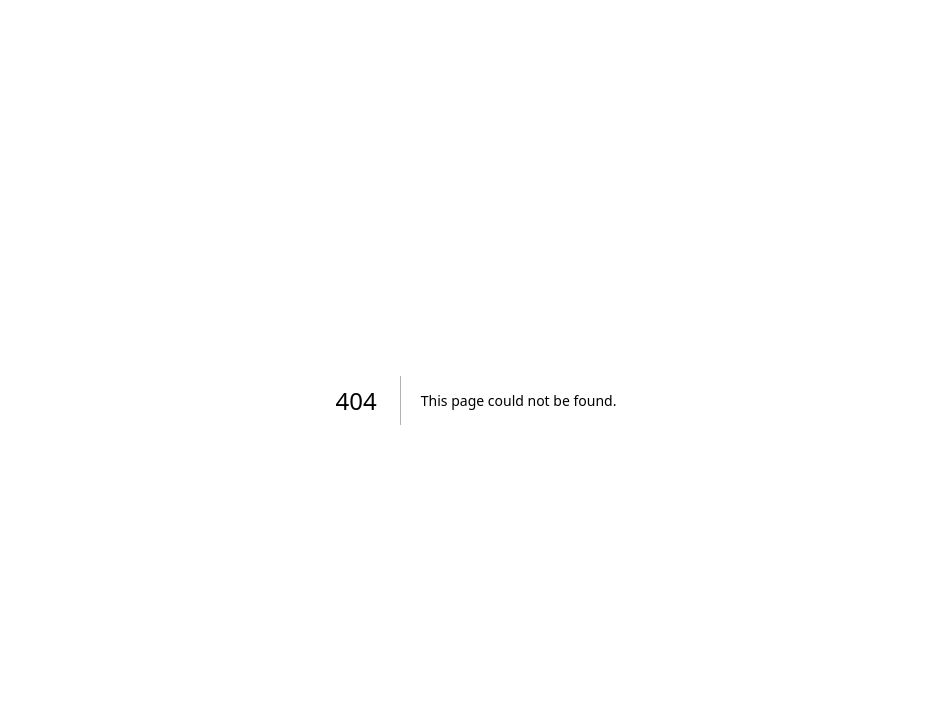
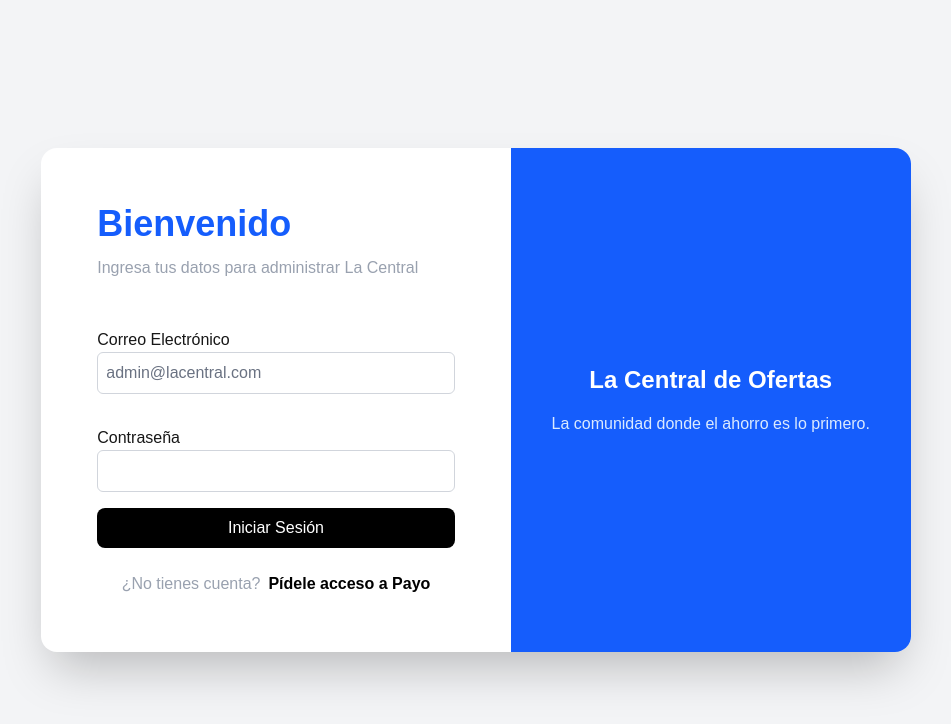
Before and after one commit to PayoCentral/la-central, a Next.js app: page /login in a window 1280 px wide. Before the commit this address had no page. Shown: the top 724 px of the page, without its empty margins (164-1115 px from the left). Built offline with nearby package versions, Linux system fonts and the light colour scheme; no server answers.

Commit message:
Login inicial

```diff
--- a/app/actions.ts
+++ b/app/actions.ts
@@ -3,6 +3,9 @@
 
 import prisma from '@/lib/prisma'
 import { redirect } from 'next/navigation'
+import { signIn } from '@/auth'
+import { AuthError } from 'next-auth'
+
 
 export async function createPost(formData: FormData) {
   // 1. Extraer datos del formulario HTML
@@ -39,3 +42,26 @@ export async function createPost(formData: FormData) {
   // 4. Redirigir al inicio para ver la oferta nueva
   redirect('/')
 }
+
+export async function authenticate(
+  prevState: string | undefined,
+  formData: FormData,
+) {
+  try {
+    // Intentamos loguearnos con las credenciales del formulario
+    await signIn('credentials', formData)
+  } catch (error) {
+    // Si hay un error, verificamos de qué tipo es
+    if (error instanceof AuthError) {
+      switch (error.type) {
+        case 'CredentialsSignin':
+          return 'Credenciales inválidas. Revisa tu correo o contraseña.'
+        default:
+          return 'Algo salió mal. Inténtalo de nuevo.'
+      }
+    }
+    // IMPORTANTE: Next.js lanza un error "NEXT_REDIRECT" cuando el login es exitoso
+    // para redirigir al usuario. Debemos dejar pasar ese error.
+    throw error
+  }
+}
--- /dev/null
+++ b/app/login/page.tsx
@@ -0,0 +1,81 @@
+// app/login/page.tsx
+'use client' // ¡Importante! Esto es un componente de cliente para manejar el estado del error
+
+import { authenticate } from '@/app/actions'
+import { useActionState } from 'react' // Si te da error, intenta importar desde 'react-dom'
+import Link from 'next/link'
+
+export default function LoginPage() {
+  // hook para manejar el resultado del envío del formulario
+  // [mensajeDeError, funcionDelFormulario, estaPendiente]
+  const [errorMessage, dispatch, isPending] = useActionState(authenticate, undefined)
+
+  return (
+    <main className="flex items-center justify-center min-h-screen bg-gray-100">
+      <div className="relative flex flex-col m-6 space-y-8 bg-white shadow-2xl rounded-2xl md:flex-row md:space-y-0">
+
+        {/* Lado Izquierdo: Formulario */}
+        <div className="flex flex-col justify-center p-8 md:p-14">
+          <span className="mb-3 text-4xl font-bold text-blue-600">Bienvenido</span>
+          <span className="font-light text-gray-400 mb-8">
+            Ingresa tus datos para administrar La Central
+          </span>
+
+          <form action={dispatch}>
+            <div className="py-4">
+              <span className="mb-2 text-md">Correo Electrónico</span>
+              <input
+                type="email"
+                className="w-full p-2 border border-gray-300 rounded-md placeholder:font-light placeholder:text-gray-500"
+                name="email"
+                id="email"
+                placeholder="admin@lacentral.com"
+                required
+              />
+            </div>
+            <div className="py-4">
+              <span className="mb-2 text-md">Contraseña</span>
+              <input
+                type="password"
+                name="password"
+                id="password"
+                className="w-full p-2 border border-gray-300 rounded-md placeholder:font-light placeholder:text-gray-500"
+                required
+              />
+            </div>
+
+            {/* Mensaje de Error (Si existe) */}
+            {errorMessage && (
+              <div className="p-3 mb-4 text-sm text-red-500 bg-red-50 rounded-lg border border-red-200">
+                ⚠️ {errorMessage}
+              </div>
+            )}
+
+            <button
+              className={`w-full bg-black text-white p-2 rounded-lg mb-6 hover:bg-gray-800 hover:text-white hover:border hover:border-gray-300 ${isPending ? 'opacity-50 cursor-not-allowed' : ''}`}
+              disabled={isPending}
+            >
+              {isPending ? 'Entrando...' : 'Iniciar Sesión'}
+            </button>
+          </form>
+
+          <div className="text-center text-gray-400">
+            ¿No tienes cuenta?
+            <span className="font-bold text-black ml-2">Pídele acceso a Payo</span>
+          </div>
+        </div>
+
+        {/* Lado Derecho: Imagen Decorativa (Oculta en móviles) */}
+        <div className="relative hidden md:block w-[400px] bg-blue-600 rounded-r-2xl overflow-hidden">
+           {/* Puedes poner una imagen real aquí luego */}
+           <div className="absolute inset-0 flex items-center justify-center text-white p-10 text-center">
+              <div>
+                  <h3 className="text-2xl font-bold mb-4">La Central de Ofertas</h3>
+                  <p className="text-blue-100">La comunidad donde el ahorro es lo primero.</p>
+              </div>
+           </div>
+        </div>
+      </div>
+    </main>
+  )
+}
--- /dev/null
+++ b/middleware.ts
@@ -0,0 +1,9 @@
+import NextAuth from 'next-auth';
+import { authConfig } from './auth.config';
+
+export default NextAuth(authConfig).auth;
+
+export const config = {
+  // Esta expresión regular dice: "Ejecuta el middleware en todo EXCEPTO archivos estáticos e imágenes"
+  matcher: ['/((?!api|_next/static|_next/image|.*\\.png$).*)'],
+};
```
